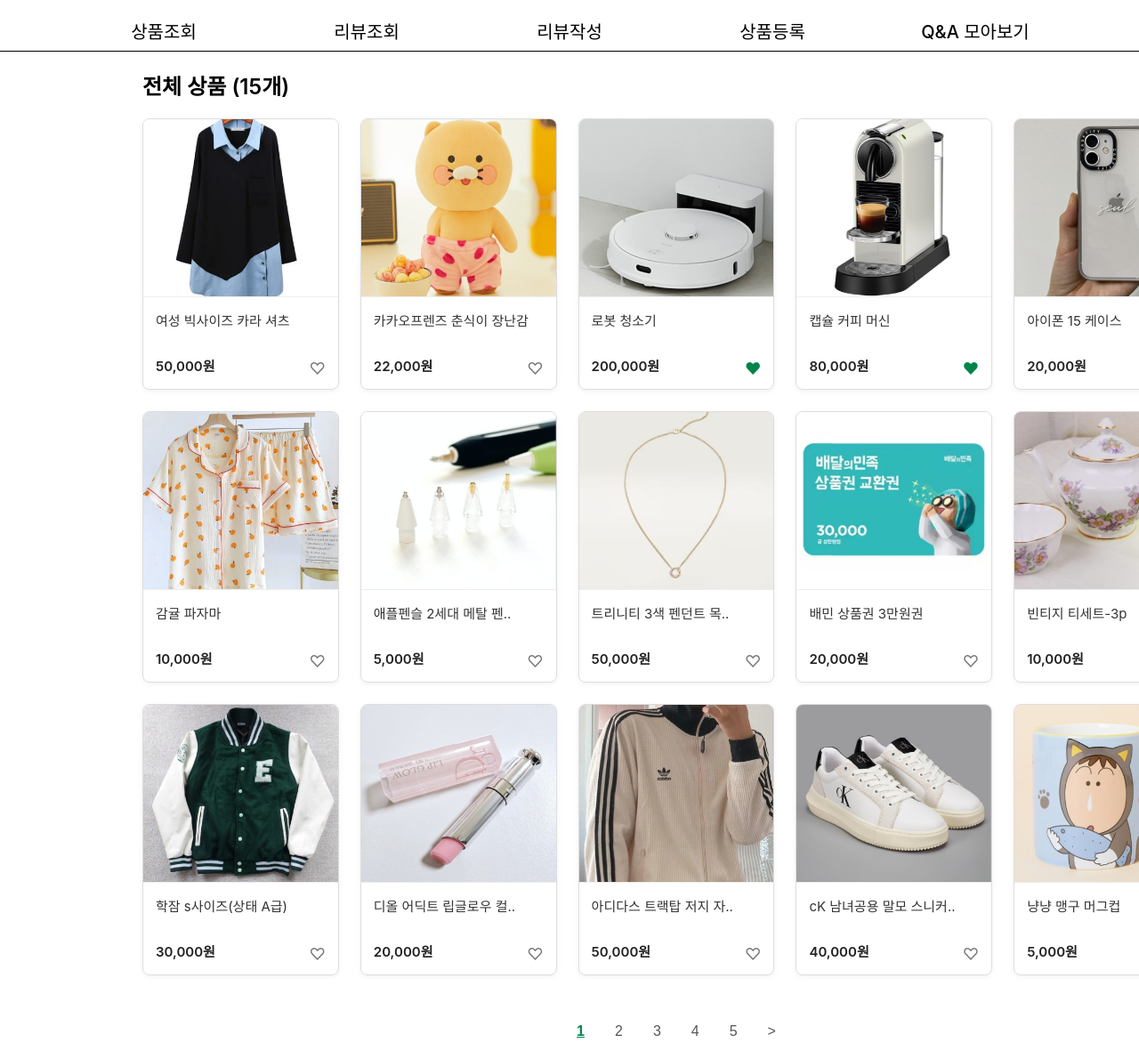
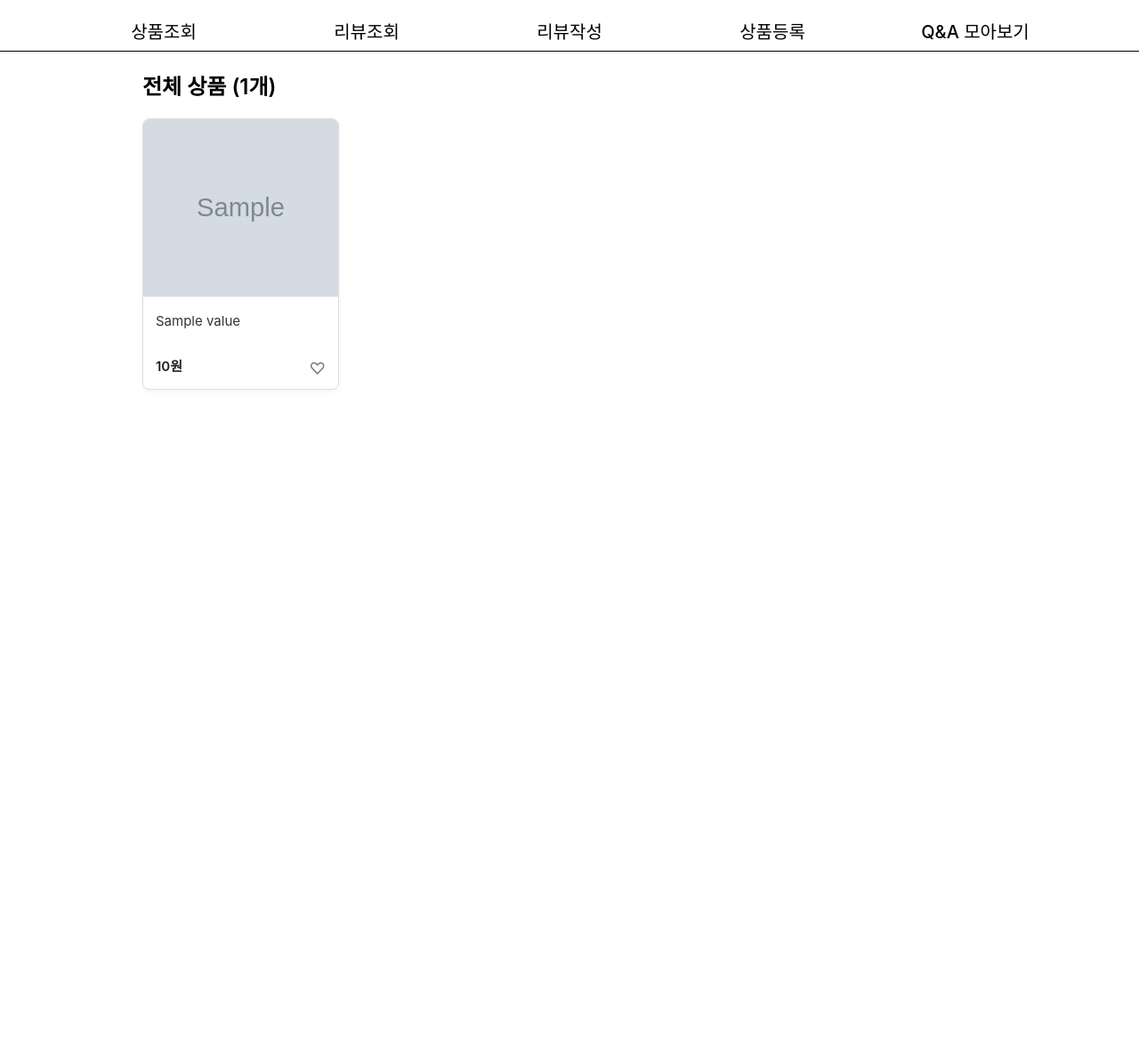
Before and after one commit to gusqkr/OSP_team11, a Flask app: template templates/All_product.html in a window 1280 px wide. Shown: the part 80-1252 px from the top of the page at 89% size. After the commit the page ends 518 px from the top, so only its background shows below. Run offline with Flask 3, Linux system fonts and the light colour scheme; the template is opened without the code that fills it: most values are stand-ins (such as "Sample title", 1, 10 or a date in 2020); grey boxes marked "Sample" are stand-in pictures.

Commit message:
상품 등록, 조회, 상세 페이지

```diff
--- a/templates/All_product.html
+++ b/templates/All_product.html
@@ -1,161 +1,50 @@
 {% extends "base.html" %}
 {% block head %}
-  <link rel="stylesheet" href="../static/css/all_product.css">
+  <link rel="stylesheet" href="{{ url_for('static', filename='/css/all_product.css') }}">
   <script src="{{ url_for('static', filename='js/all_product.js') }}" defer></script>
 {% endblock head %}
 
 {% block section %}
 <div class="product-container">
+
     <div class="product-header">
-      <h2>전체 상품 (15개)</h2>
+      <h2>전체 상품 ({{ total_items }}개)</h2>
     </div>
 
     <div class="product-grid">
-      <div class="product-card">
-        <img src="../static/images/woman.jpg" alt="상품 이미지">
-        <div class="product-info">
-          <div class="product-name">여성 빅사이즈 카라 셔츠</div>
-          <div class="product-price">50,000원</div>
-        </div>
+      {% if items %}
+       {% for key, value in items.items() %}
+       <div class="product-card">
+        <a href="{{ url_for('view_product_detail', name=key) }}" style="text-decoration: none; color: inherit; display: block;">
+
+          <img src="{{ value.img_path }}" alt="상품 이미지">
+
+          <div class="product-info">
+           <div class="product-name">{{ value.name }}</div>
+           <div class="product-price">{{ value.price }}원</div>
+          </div>
+        </a>
+
         <div class="heart">♡</div>
       </div>
+      {% endfor %}
+    {% else %}
+      <p>등록된 상품이 없습니다.</p>
+    {% endif %}
+  </div>
 
-      <div class="product-card">
-        <a href="/product_detail">
-        <img src="../static/images/chunsik.jpg" alt="상품 이미지">
-        <div class="product-info">
-          <div class="product-name">카카오프렌즈 춘식이 장난감</div>
-          <div class="product-price">22,000원</div>
-        </div>
-        <div class="heart">♡</div>
-        </a>
-      </div>
+  <div class="pagination">
+    {% if total_pages > 0 %}
+      {% for i in range(total_pages) %}
+        {% set page_num = i + 1 %}
 
-      <div class="product-card">
-        <img src="../static/images/robot.jpg" alt="상품 이미지">
-        <div class="product-info">
-          <div class="product-name">로봇 청소기</div>
-          <div class="product-price">200,000원</div>
-        </div>
-        <div class="heart active">♥</div>
-      </div>
-
-      <div class="product-card">
-        <img src="../static/images/coffee.jpg" alt="상품 이미지">
-        <div class="product-info">
-          <div class="product-name">캡슐 커피 머신</div>
-          <div class="product-price">80,000원</div>
-        </div>
-        <div class="heart active">♥</div>
-      </div>
-
-      <div class="product-card">
-        <img src="../static/images/case.jpg" alt="상품 이미지">
-        <div class="product-info">
-          <div class="product-name">아이폰 15 케이스</div>
-          <div class="product-price">20,000원</div>
-        </div>
-        <div class="heart">♡</div>
-      </div>
-
-      <div class="product-card">
-        <img src="../static/images/pajama.jpg" alt="상품 이미지">
-        <div class="product-info">
-          <div class="product-name">감귤 파자마</div>
-          <div class="product-price">10,000원</div>
-        </div>
-        <div class="heart">♡</div>
-      </div>
-
-      <div class="product-card">
-        <img src="../static/images/pen.jpg" alt="상품 이미지">
-        <div class="product-info">
-          <div class="product-name">애플펜슬 2세대 메탈 펜..</div>
-          <div class="product-price">5,000원</div>
-        </div>
-        <div class="heart">♡</div>
-      </div>
-
-      <div class="product-card">
-        <img src="../static/images/necklace.jpg" alt="상품 이미지">
-        <div class="product-info">
-          <div class="product-name">트리니티 3색 펜던트 목..</div>
-          <div class="product-price">50,000원</div>
-        </div>
-        <div class="heart">♡</div>
-      </div>
-
-      <div class="product-card">
-        <img src="../static/images/baemin.jpg" alt="상품 이미지">
-        <div class="product-info">
-          <div class="product-name">배민 상품권 3만원권</div>
-          <div class="product-price">20,000원</div>
-        </div>
-        <div class="heart">♡</div>
-      </div>
-
-      <div class="product-card">
-        <img src="../static/images/teaset.jpg" alt="상품 이미지">
-        <div class="product-info">
-          <div class="product-name">빈티지 티세트-3p</div>
-          <div class="product-price">10,000원</div>
-        </div>
-        <div class="heart">♡</div>
-      </div>
-
-      <div class="product-card">
-        <img src="../static/images/hakjam.jpg" alt="상품 이미지">
-        <div class="product-info">
-          <div class="product-name">학잠 s사이즈(상태 A급)</div>
-          <div class="product-price">30,000원</div>
-        </div>
-        <div class="heart">♡</div>
-      </div>
-
-      <div class="product-card">
-        <img src="../static/images/glow.jpg" alt="상품 이미지">
-        <div class="product-info">
-          <div class="product-name">디올 어딕트 립글로우 컬..</div>
-          <div class="product-price">20,000원</div>
-        </div>
-        <div class="heart">♡</div>
-      </div>
-
-      <div class="product-card">
-        <img src="../static/images/adidas.jpg" alt="상품 이미지">
-        <div class="product-info">
-          <div class="product-name">아디다스 트랙탑 저지 자..</div>
-          <div class="product-price">50,000원</div>
-        </div>
-        <div class="heart">♡</div>
-      </div>
-
-      <div class="product-card">
-        <img src="../static/images/cK.jpg" alt="상품 이미지">
-        <div class="product-info">
-          <div class="product-name">cK 남녀공용 말모 스니커..</div>
-          <div class="product-price">40,000원</div>
-        </div>
-        <div class="heart">♡</div>
-      </div>
-
-      <div class="product-card">
-        <img src="../static/images/cup.jpg" alt="상품 이미지">
-        <div class="product-info">
-          <div class="product-name">냥냥 맹구 머그컵</div>
-          <div class="product-price">5,000원</div>
-        </div>
-        <div class="heart">♡</div>
-      </div>
-    </div>
-
-    <div class="pagination">
-      <button class="active">1</button>
-      <button>2</button>
-      <button>3</button>
-      <button>4</button>
-      <button>5</button>
-      <button>&gt;</button>
-    </div>
+        {% if page_num == page %}
+          <button class="active">{{ page_num }}</button>
+        {% else %}
+          <button onclick="location.href='{{ url_for('view_product', page=page_num) }}'">{{ page_num }}</button>
+        {% endif %}
+      {% endfor %}
+    {% endif %}
+  </div>
 </div>
 {% endblock section %}
```
Also changed, not shown: main_app.py (+100 -7 lines), main_db.py (+37 -0 lines), templates/product_detail.html (+28 -14 lines), static/images/bape (1).jpg (added), static/images/case (1).jpg (added), static/images/시계.jpg (added), 1 other file.
